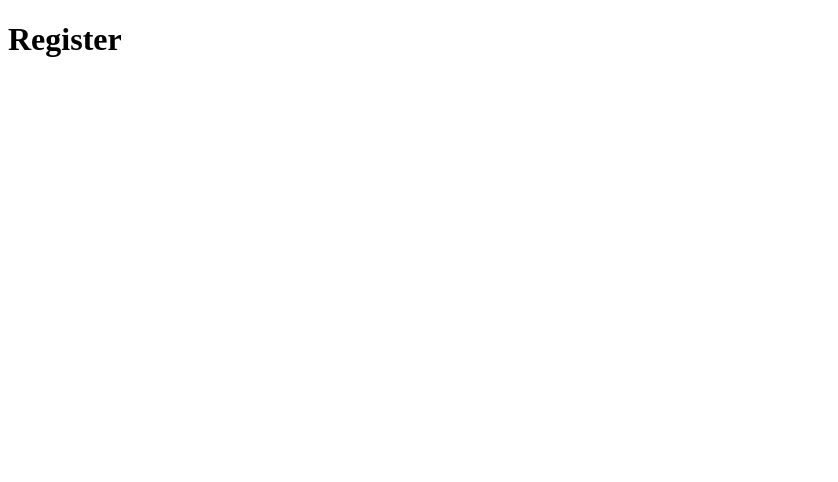
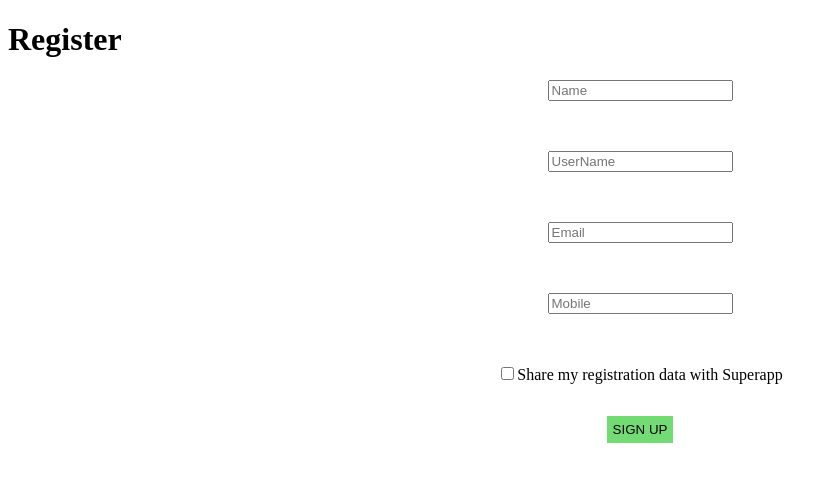
Before and after one commit to gujarpritam/Super-App, a React (Vite) app: page / in a window 1280 px wide. Shown: the top 482 px of the page, without its empty margins (0-838 px from the left). Built offline with nearby package versions, Linux system fonts and the light colour scheme.

Commit message:
Added registration page, validation and navigation

```diff
--- /dev/null
+++ b/src/components/RegisterForm.jsx
@@ -0,0 +1,176 @@
+import { useState } from "react";
+import { useNavigate } from "react-router-dom";
+
+export default function RegisterForm() {
+  const [formValues, setFormValues] = useState({
+    name: "",
+    username: "",
+    email: "",
+    mobile: "",
+    registerCheckbox: false,
+  });
+
+  const [errors, setErrors] = useState({
+    name: null,
+    username: null,
+    email: null,
+    mobile: null,
+    registerCheckbox: null,
+  });
+
+  const navigate = useNavigate();
+
+  const handleSubmit = () => {
+    let isError = false;
+    if (formValues.name.trim().length === 0) {
+      isError = true;
+      setErrors((prev) => {
+        return { ...prev, name: "Field is required" };
+      });
+    } else {
+      setErrors((prev) => {
+        return { ...prev, name: null };
+      });
+    }
+
+    if (formValues.username.trim().length === 0) {
+      isError = true;
+      setErrors((prev) => {
+        return { ...prev, username: "Field is required" };
+      });
+    } else {
+      setErrors((prev) => {
+        return { ...prev, username: null };
+      });
+    }
+
+    if (formValues.email.trim().length === 0) {
+      isError = true;
+      setErrors((prev) => {
+        return { ...prev, email: "Field is required" };
+      });
+    } else {
+      setErrors((prev) => {
+        return { ...prev, email: null };
+      });
+    }
+
+    if (formValues.mobile.trim().length === 0) {
+      isError = true;
+      setErrors((prev) => {
+        return { ...prev, mobile: "Field is required" };
+      });
+    } else {
+      setErrors((prev) => {
+        return { ...prev, mobile: null };
+      });
+    }
+
+    if (formValues.registerCheckbox === false) {
+      isError = true;
+      setErrors((prev) => {
+        return {
+          ...prev,
+          registerCheckbox: "Check this box if you want to proceed",
+        };
+      });
+    } else {
+      setErrors((prev) => {
+        return { ...prev, registerCheckbox: null };
+      });
+    }
+
+    if (isError === true) {
+      return;
+    } else {
+      navigate("/info");
+    }
+  };
+
+  return (
+    <div
+      style={{
+        display: "flex",
+        flexDirection: "column",
+        justifyContent: "center",
+        alignItems: "center",
+      }}
+    >
+      <input
+        value={formValues.name}
+        onChange={(e) => {
+          setFormValues((prev) => {
+            return { ...prev, name: e.target.value };
+          });
+        }}
+        type="text"
+        placeholder="Name"
+      />
+      <p style={{ color: "#FF0000" }}>{errors.name}</p>
+      <br />
+
+      <input
+        value={formValues.username}
+        onChange={(e) => {
+          setFormValues((prev) => {
+            return { ...prev, username: e.target.value };
+          });
+        }}
+        type="text"
+        placeholder="UserName"
+      />
+      <p style={{ color: "#FF0000" }}>{errors.username}</p>
+      <br />
+
+      <input
+        value={formValues.email}
+        onChange={(e) => {
+          setFormValues((prev) => {
+            return { ...prev, email: e.target.value };
+          });
+        }}
+        type="text"
+        placeholder="Email"
+      />
+      <p style={{ color: "#FF0000" }}>{errors.email}</p>
+      <br />
+
+      <input
+        value={formValues.mobile}
+        onChange={(e) => {
+          setFormValues((prev) => {
+            return { ...prev, mobile: e.target.value };
+          });
+        }}
+        type="text"
+        placeholder="Mobile"
+      />
+      <p style={{ color: "#FF0000" }}>{errors.mobile}</p>
+      <br />
+
+      <label htmlFor="registerCheckbox">
+        <input
+          checked={formValues.registerCheckbox}
+          onChange={(e) => {
+            console.log(e.target.checked);
+            setFormValues((prev) => {
+              return { ...prev, registerCheckbox: e.target.checked };
+            });
+          }}
+          type="checkbox"
+          name="registerCheckbox"
+          id="registerCheckbox"
+        />
+        Share my registration data with Superapp
+      </label>
+      <p style={{ color: "#FF0000" }}>{errors.registerCheckbox}</p>
+
+      <button
+        onClick={handleSubmit}
+        style={{ border: "none", background: "#72DB73", padding: "6px" }}
+      >
+        SIGN UP
+      </button>
+    </div>
+  );
+}
--- a/src/pages/Register/index.jsx
+++ b/src/pages/Register/index.jsx
@@ -1,7 +1,9 @@
+import RegisterForm from "../../components/RegisterForm";
 function Register() {
   return (
     <div>
       <h1>Register</h1>
+      <RegisterForm />
     </div>
   );
 }
```
